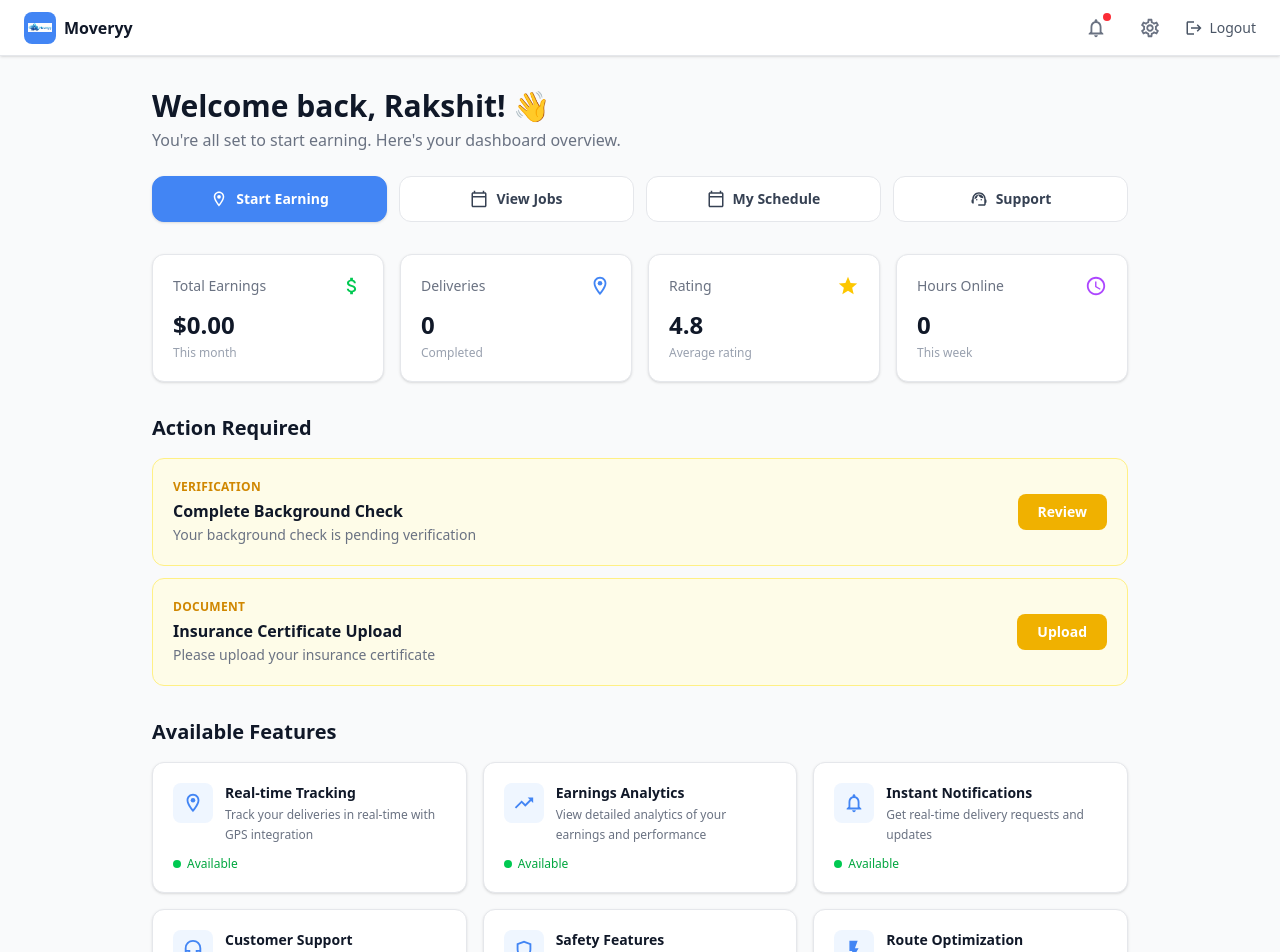
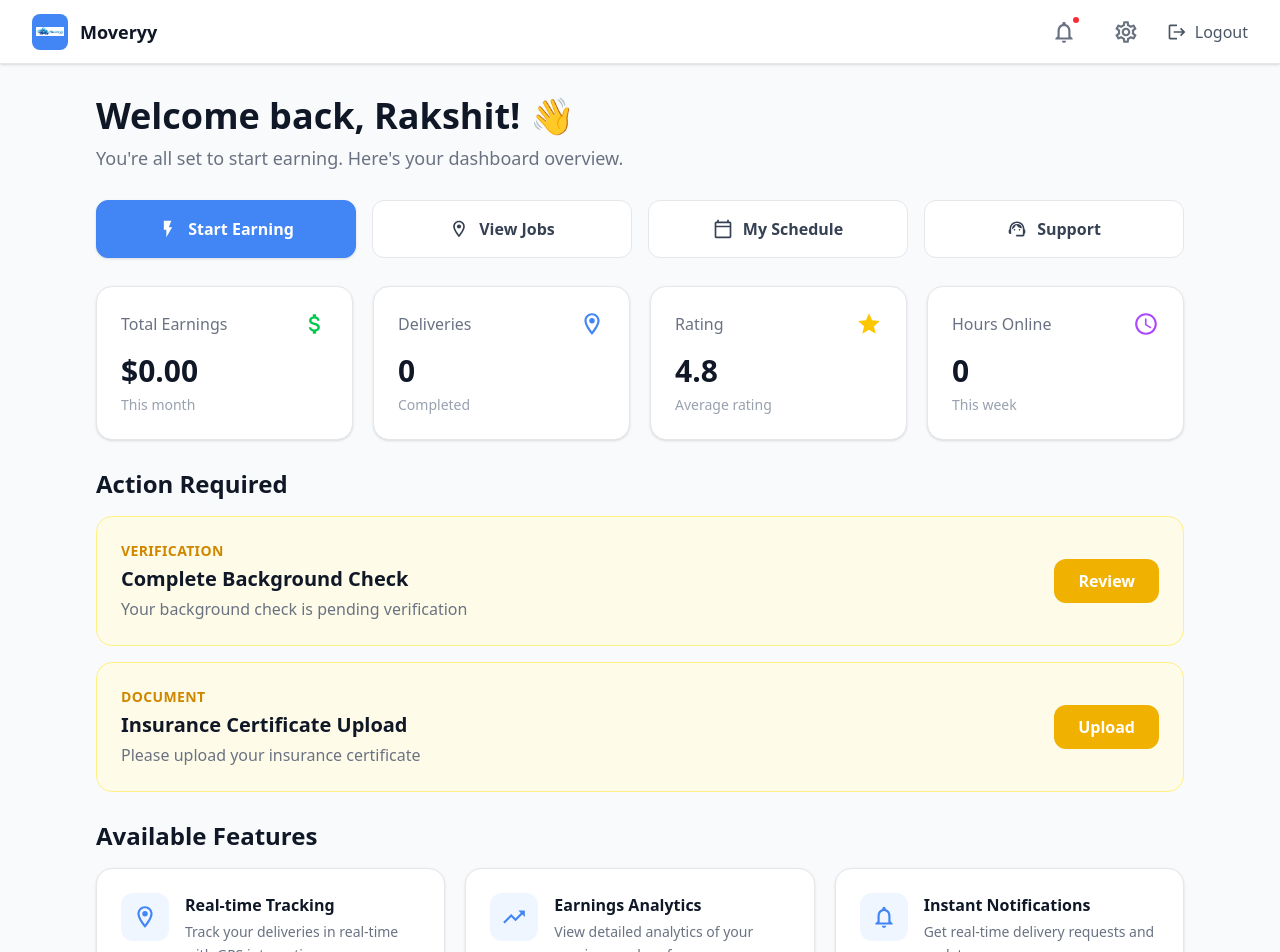
Before and after one commit to Aniketverma2005/Moveryy-Web-Version, a React (Vite) app: page /ride-pooling/complete in a window 1280 px wide. Shown: the top 952 px of the page. Built offline with nearby package versions, Linux system fonts and the light colour scheme.

Commit message:
feat: increase text and component sizes in CompleteRegistration to fill page

```diff
--- a/src/Pages/ridePooling/completeregistration.jsx
+++ b/src/Pages/ridePooling/completeregistration.jsx
@@ -10,17 +10,16 @@ import logo from '../../assets/logo2.png';
 const CompleteRegistration = () => {
     const navigate = useNavigate();
 
-    // Get user name from localStorage
     const storedUser = (() => {
         try { return JSON.parse(localStorage.getItem('moveryy_user')); } catch { return null; }
     })();
     const firstName = storedUser?.firstName || 'Rakshit';
 
     const stats = [
-        { label: 'Total Earnings', value: '$0.00', sub: 'This month', icon: <MdAttachMoney size={22} className="text-green-500" /> },
-        { label: 'Deliveries', value: '0', sub: 'Completed', icon: <MdOutlineLocationOn size={22} className="text-[#4285F4]" /> },
-        { label: 'Rating', value: '4.8', sub: 'Average rating', icon: <MdStar size={22} className="text-yellow-400" /> },
-        { label: 'Hours Online', value: '0', sub: 'This week', icon: <MdAccessTime size={22} className="text-purple-500" /> },
+        { label: 'Total Earnings', value: '$0.00', sub: 'This month', icon: <MdAttachMoney size={26} className="text-green-500" /> },
+        { label: 'Deliveries', value: '0', sub: 'Completed', icon: <MdOutlineLocationOn size={26} className="text-[#4285F4]" /> },
+        { label: 'Rating', value: '4.8', sub: 'Average rating', icon: <MdStar size={26} className="text-yellow-400" /> },
+        { label: 'Hours Online', value: '0', sub: 'This week', icon: <MdAccessTime size={26} className="text-purple-500" /> },
     ];
 
     const actions = [
@@ -29,104 +28,99 @@ const CompleteRegistration = () => {
     ];
 
     const features = [
-        { icon: <MdOutlineLocationOn size={22} className="text-[#4285F4]" />, title: 'Real-time Tracking', desc: 'Track your deliveries in real-time with GPS integration' },
-        { icon: <MdOutlineTrendingUp size={22} className="text-[#4285F4]" />, title: 'Earnings Analytics', desc: 'View detailed analytics of your earnings and performance' },
-        { icon: <MdOutlineNotifications size={22} className="text-[#4285F4]" />, title: 'Instant Notifications', desc: 'Get real-time delivery requests and updates' },
-        { icon: <MdOutlineHeadsetMic size={22} className="text-[#4285F4]" />, title: 'Customer Support', desc: '24/7 support team to help with any issues' },
-        { icon: <MdOutlineShield size={22} className="text-[#4285F4]" />, title: 'Safety Features', desc: 'Emergency alerts and driver protection' },
-        { icon: <MdOutlineFlashOn size={22} className="text-[#4285F4]" />, title: 'Route Optimization', desc: 'Optimize your routes and save time' },
+        { icon: <MdOutlineLocationOn size={26} className="text-[#4285F4]" />, title: 'Real-time Tracking', desc: 'Track your deliveries in real-time with GPS integration' },
+        { icon: <MdOutlineTrendingUp size={26} className="text-[#4285F4]" />, title: 'Earnings Analytics', desc: 'View detailed analytics of your earnings and performance' },
+        { icon: <MdOutlineNotifications size={26} className="text-[#4285F4]" />, title: 'Instant Notifications', desc: 'Get real-time delivery requests and updates' },
+        { icon: <MdOutlineHeadsetMic size={26} className="text-[#4285F4]" />, title: 'Customer Support', desc: '24/7 support team to help with any issues' },
+        { icon: <MdOutlineShield size={26} className="text-[#4285F4]" />, title: 'Safety Features', desc: 'Emergency alerts and driver protection' },
+        { icon: <MdOutlineFlashOn size={26} className="text-[#4285F4]" />, title: 'Route Optimization', desc: 'Optimize your routes and save time' },
     ];
 
     const navButtons = [
-        { icon: <MdOutlineLocationOn size={18} />, label: 'Start Earning', primary: true, onClick: () => navigate('/transport') },
-        { icon: <MdOutlineCalendarToday size={18} />, label: 'View Jobs', primary: false },
-        { icon: <MdOutlineCalendarToday size={18} />, label: 'My Schedule', primary: false },
-        { icon: <MdOutlineSupportAgent size={18} />, label: 'Support', primary: false },
+        { icon: <MdOutlineFlashOn size={20} />, label: 'Start Earning', primary: true, onClick: () => navigate('/transport') },
+        { icon: <MdOutlineLocationOn size={20} />, label: 'View Jobs', primary: false, onClick: () => { } },
+        { icon: <MdOutlineCalendarToday size={20} />, label: 'My Schedule', primary: false, onClick: () => { } },
+        { icon: <MdOutlineSupportAgent size={20} />, label: 'Support', primary: false, onClick: () => { } },
     ];
 
     return (
         <div className="min-h-screen bg-gray-50 flex flex-col">
 
             {/* ── Navbar ─────────────────────────────────────────────── */}
-            <nav className="h-14 bg-white border-b border-gray-200 flex items-center justify-between px-6 flex-shrink-0 shadow-sm">
-                <div className="flex items-center gap-2 cursor-pointer" onClick={() => navigate('/')}>
-                    <div className="w-8 h-8 bg-[#4285F4] rounded-lg flex items-center justify-center">
-                        <img src={logo} alt="M" className="h-6 w-6 object-contain" />
+            <nav className="h-16 bg-white border-b border-gray-200 flex items-center justify-between px-8 flex-shrink-0 shadow-sm">
+                <div className="flex items-center gap-3 cursor-pointer" onClick={() => navigate('/')}>
+                    <div className="w-9 h-9 bg-[#4285F4] rounded-lg flex items-center justify-center">
+                        <img src={logo} alt="M" className="h-7 w-7 object-contain" />
                     </div>
-                    <span className="font-bold text-gray-900 text-base">Moveryy</span>
+                    <span className="font-bold text-gray-900 text-lg">Moveryy</span>
                 </div>
-                <div className="flex items-center gap-4">
+                <div className="flex items-center gap-5">
                     <button className="relative p-2 text-gray-500 hover:text-gray-800 transition-colors">
-                        <MdOutlineNotifications size={22} />
-                        <span className="absolute top-1 right-1 w-2 h-2 bg-red-500 rounded-full" />
+                        <MdOutlineNotifications size={26} />
+                        <span className="absolute top-1 right-1 w-2.5 h-2.5 bg-red-500 rounded-full border-2 border-white" />
                     </button>
                     <button className="p-2 text-gray-500 hover:text-gray-800 transition-colors">
-                        <MdOutlineSettings size={22} />
+                        <MdOutlineSettings size={26} />
                     </button>
-                    <button
-                        onClick={() => navigate('/login')}
-                        className="flex items-center gap-1.5 text-sm text-gray-600 hover:text-gray-900 font-medium transition-colors"
-                    >
-                        <MdLogout size={18} /> Logout
+                    <button onClick={() => navigate('/login')}
+                        className="flex items-center gap-2 text-base text-gray-600 hover:text-gray-900 font-medium transition-colors">
+                        <MdLogout size={20} /> Logout
                     </button>
                 </div>
             </nav>
 
             {/* ── Content ────────────────────────────────────────────── */}
-            <div className="flex-1 max-w-5xl mx-auto w-full px-6 py-8">
+            <div className="flex-1 w-full max-w-6xl mx-auto px-8 py-8 flex flex-col gap-7">
 
                 {/* Welcome */}
-                <div className="mb-6">
-                    <h1 className="text-3xl font-bold text-gray-900">
+                <div>
+                    <h1 className="text-4xl font-bold text-gray-900">
                         Welcome back, {firstName}! 👋
                     </h1>
-                    <p className="text-gray-500 text-base mt-1">
+                    <p className="text-gray-500 text-lg mt-2">
                         You're all set to start earning. Here's your dashboard overview.
                     </p>
                 </div>
 
                 {/* Quick action buttons */}
-                <div className="grid grid-cols-4 gap-3 mb-8">
+                <div className="grid grid-cols-4 gap-4">
                     {navButtons.map(({ icon, label, primary, onClick }) => (
-                        <button
-                            key={label}
-                            onClick={onClick}
-                            className={`flex items-center justify-center gap-2 py-3 px-4 rounded-xl text-sm font-semibold transition-all border ${primary
+                        <button key={label} onClick={onClick}
+                            className={`flex items-center justify-center gap-2.5 py-4 px-5 rounded-xl text-base font-semibold transition-all border ${primary
                                     ? 'bg-[#4285F4] hover:bg-[#3367D6] text-white border-[#4285F4] shadow-sm'
                                     : 'bg-white hover:bg-gray-50 text-gray-700 border-gray-200'
-                                }`}
-                        >
+                                }`}>
                             {icon} {label}
                         </button>
                     ))}
                 </div>
 
                 {/* Stats cards */}
-                <div className="grid grid-cols-4 gap-4 mb-8">
+                <div className="grid grid-cols-4 gap-5">
                     {stats.map(({ label, value, sub, icon }) => (
-                        <div key={label} className="bg-white rounded-xl p-5 border border-gray-200 shadow-sm">
-                            <div className="flex items-center justify-between mb-3">
-                                <span className="text-sm text-gray-500 font-medium">{label}</span>
+                        <div key={label} className="bg-white rounded-2xl p-6 border border-gray-200 shadow-sm">
+                            <div className="flex items-center justify-between mb-4">
+                                <span className="text-base text-gray-500 font-medium">{label}</span>
                                 {icon}
                             </div>
-                            <p className="text-2xl font-bold text-gray-900">{value}</p>
-                            <p className="text-xs text-gray-400 mt-1">{sub}</p>
+                            <p className="text-3xl font-bold text-gray-900">{value}</p>
+                            <p className="text-sm text-gray-400 mt-1.5">{sub}</p>
                         </div>
                     ))}
                 </div>
 
                 {/* Action Required */}
-                <div className="mb-8">
-                    <h2 className="text-xl font-bold text-gray-900 mb-4">Action Required</h2>
-                    <div className="space-y-3">
+                <div>
+                    <h2 className="text-2xl font-bold text-gray-900 mb-4">Action Required</h2>
+                    <div className="space-y-4">
                         {actions.map(({ type, title, desc, btn, btnColor }) => (
-                            <div key={title} className="bg-yellow-50 border border-yellow-200 rounded-xl p-5 flex items-center justify-between">
+                            <div key={title} className="bg-yellow-50 border border-yellow-200 rounded-2xl p-6 flex items-center justify-between">
                                 <div>
-                                    <p className="text-xs font-semibold text-yellow-600 uppercase tracking-wide mb-1">{type}</p>
-                                    <p className="text-base font-bold text-gray-900">{title}</p>
-                                    <p className="text-sm text-gray-500 mt-0.5">{desc}</p>
+                                    <p className="text-sm font-bold text-yellow-600 uppercase tracking-wide mb-1">{type}</p>
+                                    <p className="text-xl font-bold text-gray-900">{title}</p>
+                                    <p className="text-base text-gray-500 mt-1">{desc}</p>
                                 </div>
-                                <button className={`${btnColor} text-white text-sm font-semibold px-5 py-2 rounded-lg transition-colors flex-shrink-0 ml-6`}>
+                                <button className={`${btnColor} text-white text-base font-semibold px-6 py-2.5 rounded-xl transition-colors flex-shrink-0 ml-8`}>
                                     {btn}
                                 </button>
                             </div>
@@ -135,23 +129,23 @@ const CompleteRegistration = () => {
                 </div>
 
                 {/* Available Features */}
-                <div className="mb-10">
-                    <h2 className="text-xl font-bold text-gray-900 mb-4">Available Features</h2>
-                    <div className="grid grid-cols-3 gap-4">
+                <div>
+                    <h2 className="text-2xl font-bold text-gray-900 mb-4">Available Features</h2>
+                    <div className="grid grid-cols-3 gap-5">
                         {features.map(({ icon, title, desc }) => (
-                            <div key={title} className="bg-white rounded-xl p-5 border border-gray-200 shadow-sm hover:shadow-md transition-shadow">
-                                <div className="flex items-start gap-3 mb-3">
-                                    <div className="w-10 h-10 bg-blue-50 rounded-lg flex items-center justify-center flex-shrink-0">
+                            <div key={title} className="bg-white rounded-2xl p-6 border border-gray-200 shadow-sm hover:shadow-md transition-shadow">
+                                <div className="flex items-start gap-4 mb-4">
+                                    <div className="w-12 h-12 bg-blue-50 rounded-xl flex items-center justify-center flex-shrink-0">
                                         {icon}
                                     </div>
                                     <div>
-                                        <p className="text-sm font-bold text-gray-900">{title}</p>
-                                        <p className="text-xs text-gray-500 mt-0.5 leading-relaxed">{desc}</p>
+                                        <p className="text-base font-bold text-gray-900">{title}</p>
+                                        <p className="text-sm text-gray-500 mt-1 leading-relaxed">{desc}</p>
                                     </div>
                                 </div>
-                                <div className="flex items-center gap-1.5">
-                                    <div className="w-2 h-2 bg-green-500 rounded-full" />
-                                    <span className="text-xs text-green-600 font-medium">Available</span>
+                                <div className="flex items-center gap-2">
+                                    <div className="w-2.5 h-2.5 bg-green-500 rounded-full" />
+                                    <span className="text-sm text-green-600 font-semibold">Available</span>
                                 </div>
                             </div>
                         ))}
@@ -160,14 +154,12 @@ const CompleteRegistration = () => {
 
                 {/* CTA Banner */}
                 <div className="bg-white border border-gray-200 rounded-2xl p-8 text-center shadow-sm">
-                    <p className="text-gray-600 text-base mb-4">
+                    <p className="text-gray-600 text-lg mb-5">
                         You're ready to start accepting deliveries! Your profile is verified and all documents are submitted.
                     </p>
-                    <button
-                        onClick={() => navigate('/transport')}
-                        className="inline-flex items-center gap-2 bg-[#4285F4] hover:bg-[#3367D6] text-white font-semibold px-8 py-3 rounded-xl transition-colors shadow-md text-base"
-                    >
-                        <MdOutlineFlashOn size={20} />
+                    <button onClick={() => navigate('/transport')}
+                        className="inline-flex items-center gap-2.5 bg-[#4285F4] hover:bg-[#3367D6] text-white font-bold px-10 py-4 rounded-xl transition-colors shadow-md text-lg">
+                        <MdOutlineFlashOn size={22} />
                         Start Accepting Deliveries
                     </button>
                 </div>
```
